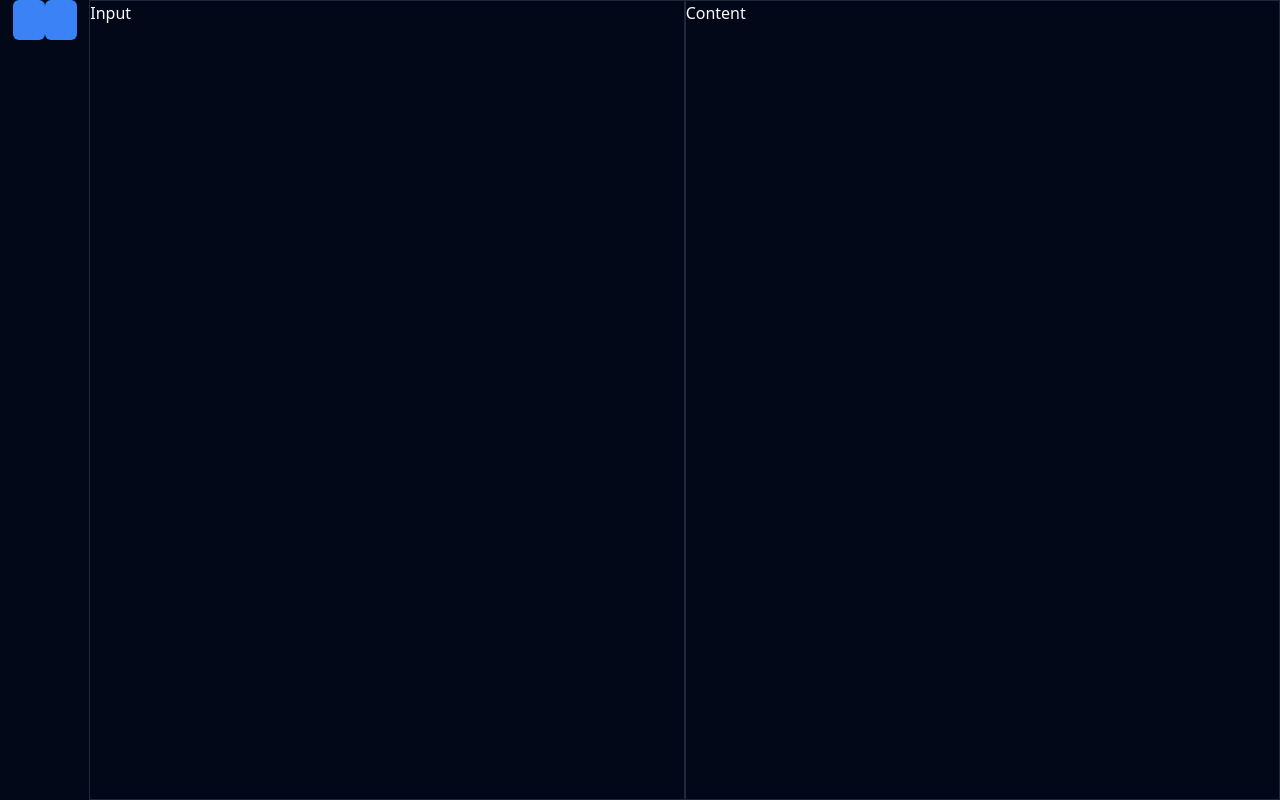
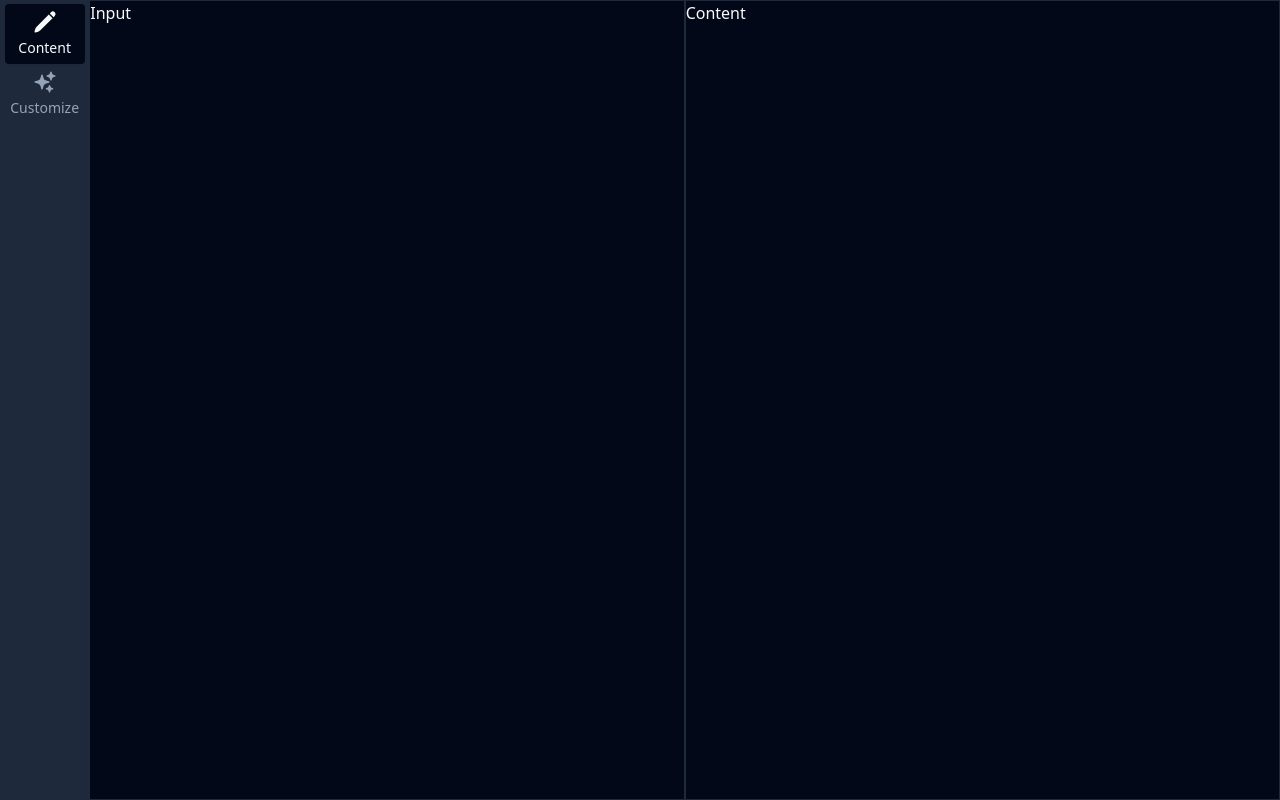
Before and after one commit to mattbro369/cv-builder, a React (Vite) app: page / in a window 1280 px wide. Built offline with nearby package versions, Linux system fonts and the light colour scheme.

Commit message:
reactive layout changes for tabs applied

```diff
--- a/package.json
+++ b/package.json
@@ -10,6 +10,7 @@
     "preview": "vite preview"
   },
   "dependencies": {
+    "@heroicons/react": "^2.1.1",
     "@radix-ui/react-dialog": "^1.0.5",
     "@radix-ui/react-slot": "^1.0.2",
     "@radix-ui/react-tabs": "^1.0.4",
--- a/src/App.tsx
+++ b/src/App.tsx
@@ -1,5 +1,4 @@
 // import { useState } from 'react';
-import { Button } from '@/components/ui/button';
 import { useMediaQuery } from 'react-responsive';
 import './App.css';
 import Navbar from './UI/Navbar';
@@ -15,14 +14,7 @@ function App() {
 	return (
 		<div className="h-screen dark bg-background text-foreground flex flex-col sm:grid sm:grid-cols-[0.15fr_1fr_1fr] sm:grid-rows-1">
 			<Navbar>
-				{isSmallScreen ? (
-					<TabComponent />
-				) : (
-					<>
-						<Button />
-						<Button />
-					</>
-				)}
+				<TabComponent isSmallScreen={isSmallScreen} />
 			</Navbar>
 			<div className="border-border border-solid border flex-1">Input</div>
 			<div className="border-border border-solid border flex-1">Content</div>
@@ -31,3 +23,17 @@ function App() {
 }
 
 export default App;
+
+// {isSmallScreen ? (
+// 	<TabComponent />
+// ) : (
+// 	<>
+// 		<Button className="dark bg-background border border-solid border-border">
+// 			Content
+// 		</Button>
+// 		<Button className="dark bg-background border border-solid border-border">
+// 			Customize
+// 		</Button>
+// 	</>
+// 	<TabComponent />
+// )}
--- a/src/UI/Navbar.tsx
+++ b/src/UI/Navbar.tsx
@@ -5,7 +5,7 @@ interface IProps {
 }
 
 function Navbar({ children }: IProps) {
-	return <div className="flex justify-center">{children}</div>;
+	return <div className="flex flex-col justify-start">{children}</div>;
 }
 
 export default Navbar;
--- a/src/UI/Tab.tsx
+++ b/src/UI/Tab.tsx
@@ -1,13 +1,29 @@
 import { Tabs, TabsContent, TabsList, TabsTrigger } from '@/components/ui/tabs';
+import { PencilIcon } from '@heroicons/react/24/solid';
+import { SparklesIcon } from '@heroicons/react/24/solid';
 
-function TabComponent() {
+function TabComponent({ isSmallScreen }: { isSmallScreen: boolean }) {
 	return (
 		<Tabs
 			defaultValue="content"
 			className="w-full h-full">
-			<TabsList className="grid w-full grid-cols-2 h-full rounded-none">
-				<TabsTrigger value="content">Content</TabsTrigger>
-				<TabsTrigger value="password">Customize</TabsTrigger>
+			<TabsList className="grid w-full grid-cols-2 h-full rounded-none sm:flex sm:flex-col justify-start ">
+				<TabsTrigger
+					value="content"
+					className="sm:w-20">
+					<div className="flex flex-col items-center gap-1">
+						{!isSmallScreen && <PencilIcon className="h-6" />}
+						<p className="text-sm">Content</p>
+					</div>
+				</TabsTrigger>
+				<TabsTrigger
+					value="password"
+					className="sm:w-20">
+					<div className="flex flex-col items-center gap-1">
+						{!isSmallScreen && <SparklesIcon className="h-6" />}
+						<p className="text-sm">Customize</p>
+					</div>
+				</TabsTrigger>
 			</TabsList>
 			<TabsContent value="content"></TabsContent>
 			<TabsContent value="password"></TabsContent>
```
Also changed, not shown: 1 other file (tests, documents, lock files or other folders).
